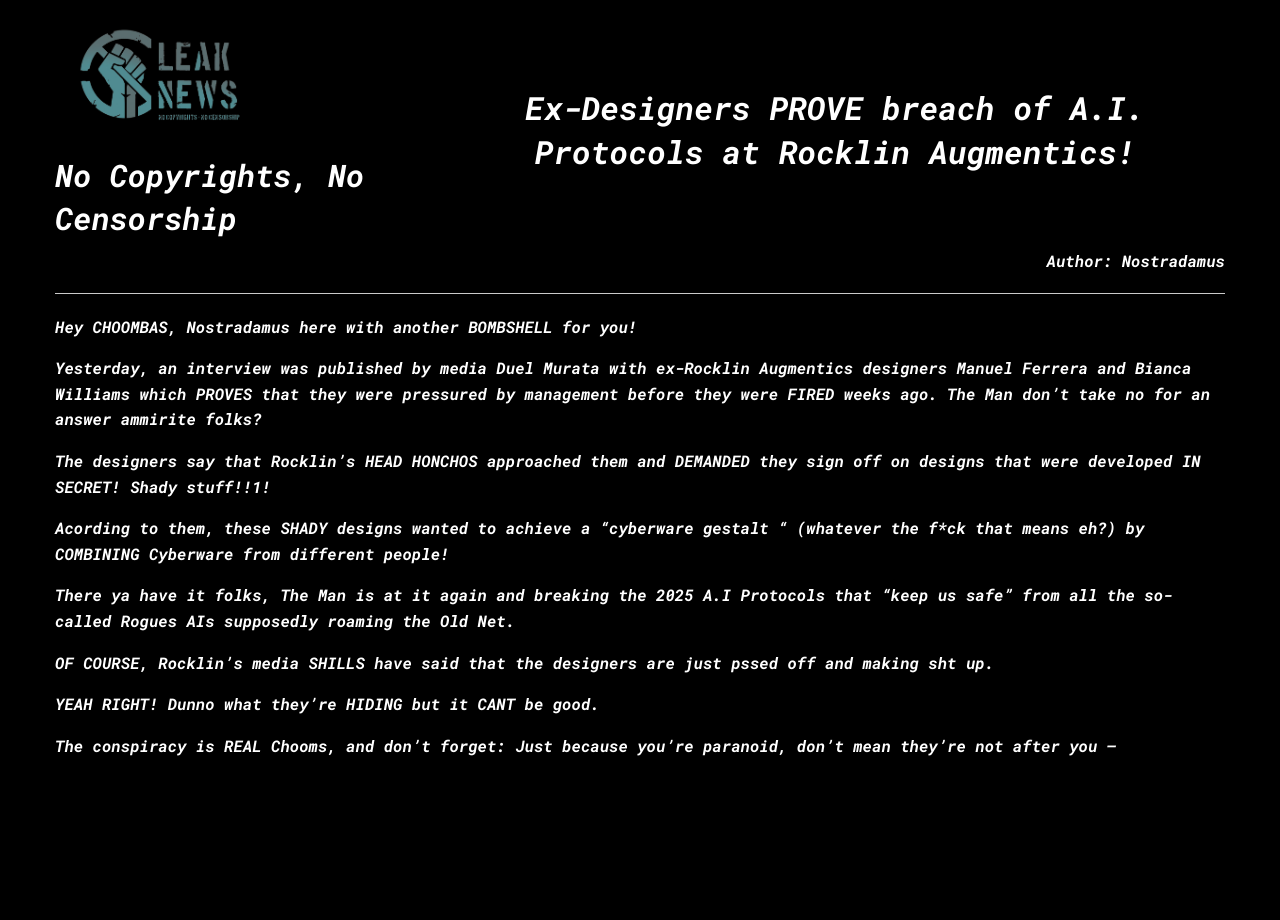
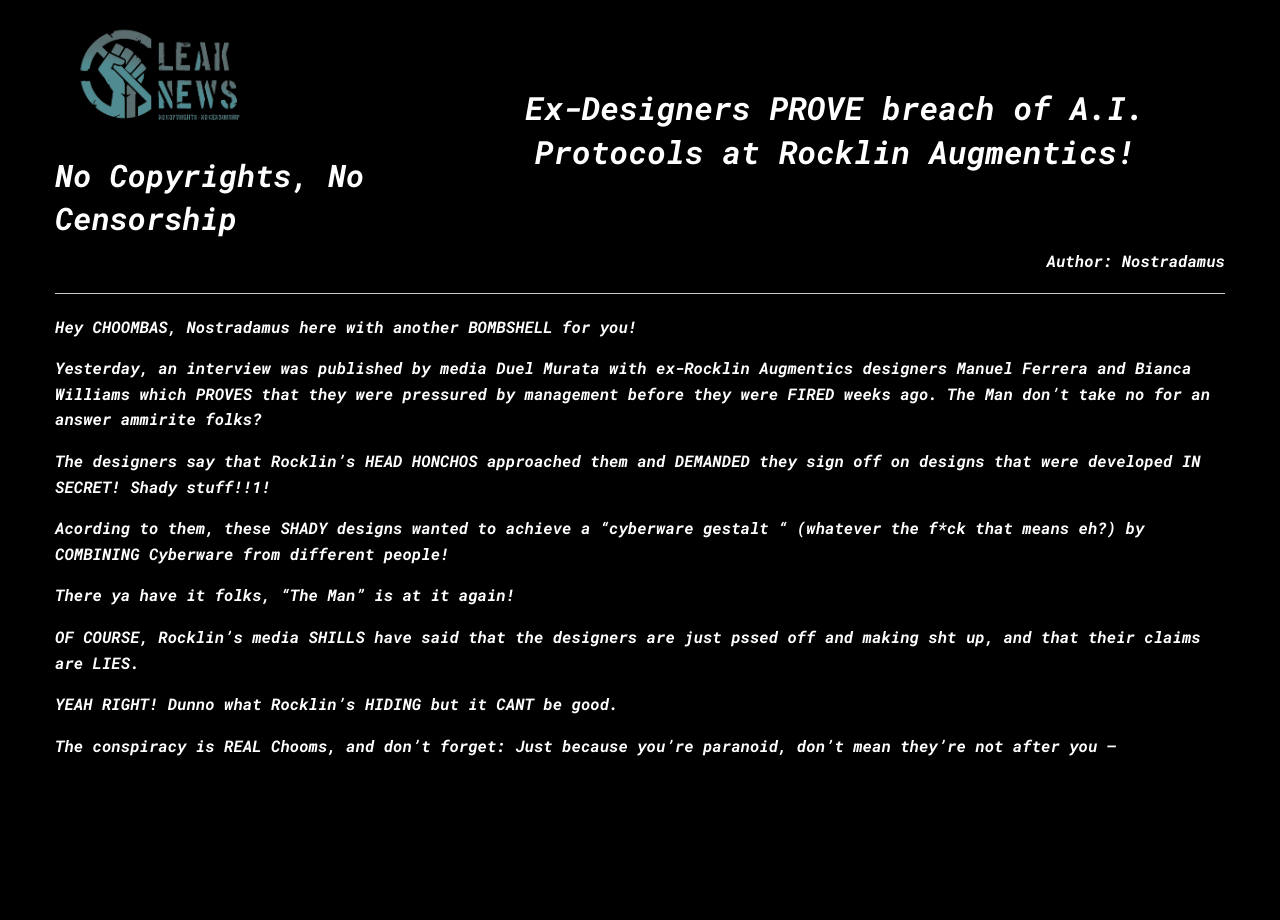
Before and after one commit to Antoine-BL/cyber-punk-blog, a Jekyll site: the page built from _posts/2041-06-07-breach-of-ai-protocols-at-rocklin-augmentics.markdown, in a window 1280 px wide. Built offline with Jekyll 4.4.1, drawn with Linux system fonts in a browser that asks for light colours; some web fonts are replaced.

Commit message:
Updated Breach Of Ai Protocols At Rocklin Augmentics

```diff
--- a/_posts/2041-06-07-breach-of-ai-protocols-at-rocklin-augmentics.markdown
+++ b/_posts/2041-06-07-breach-of-ai-protocols-at-rocklin-augmentics.markdown
@@ -22,11 +22,11 @@ The designers say that Rocklin's HEAD HONCHOS approached them and DEMANDED they
 
 Acording to them, these SHADY designs wanted to achieve a "cyberware *gestalt* " (whatever the f*ck that means eh?) by COMBINING Cyberware from different people!
 
-There ya have it folks, The Man is at it again and breaking the 2025 A.I Protocols that "keep us safe" from all the so-called Rogues AIs supposedly roaming the Old Net.
+There ya have it folks, "The Man" is at it again!
 
-OF COURSE, Rocklin's media SHILLS have said that the designers are just p*ssed off and making sh*t up.
+OF COURSE, Rocklin's media SHILLS have said that the designers are just p*ssed off and making sh*t up, and that their claims are LIES.
 
-YEAH RIGHT! Dunno what they're HIDING but it CANT be good.
+YEAH RIGHT! Dunno what Rocklin's HIDING but it CANT be good.
 
 The conspiracy is REAL Chooms, and don't forget:
 *Just because you're paranoid, don't mean they're not after you*
```
